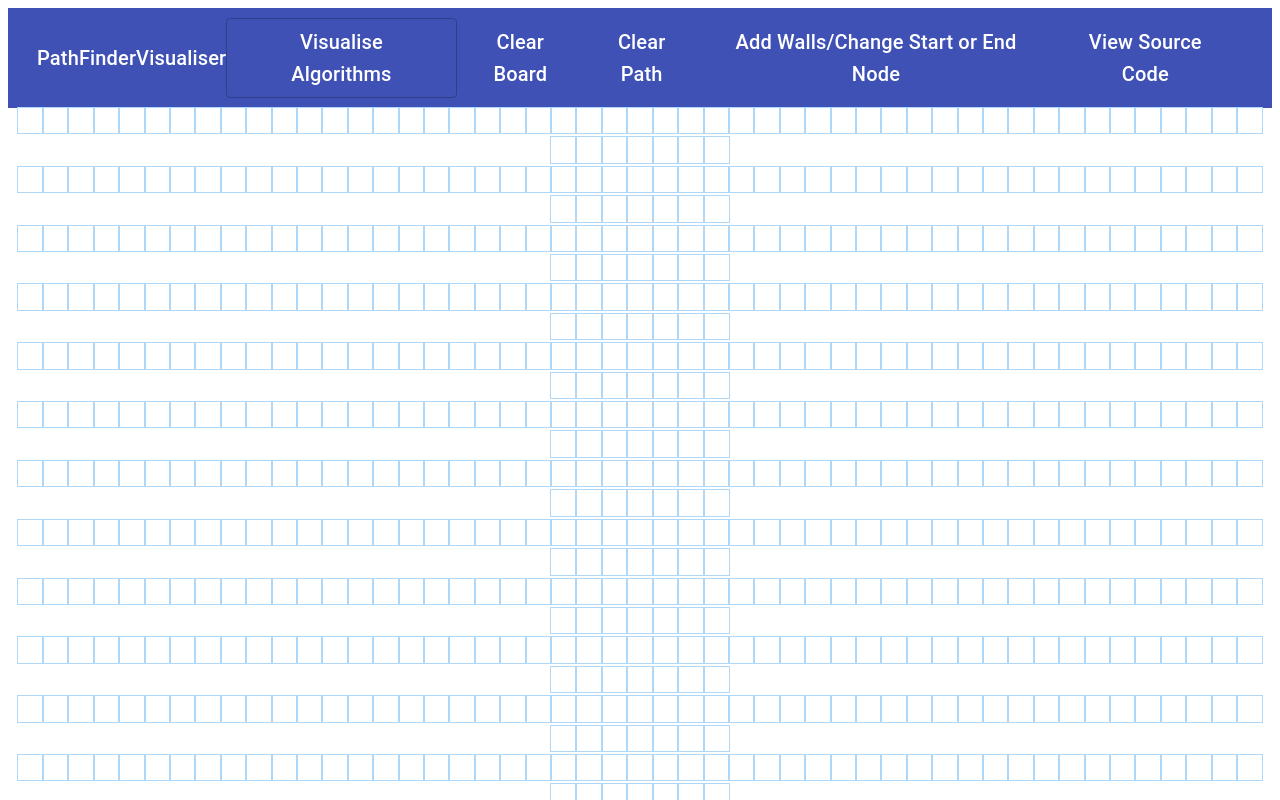
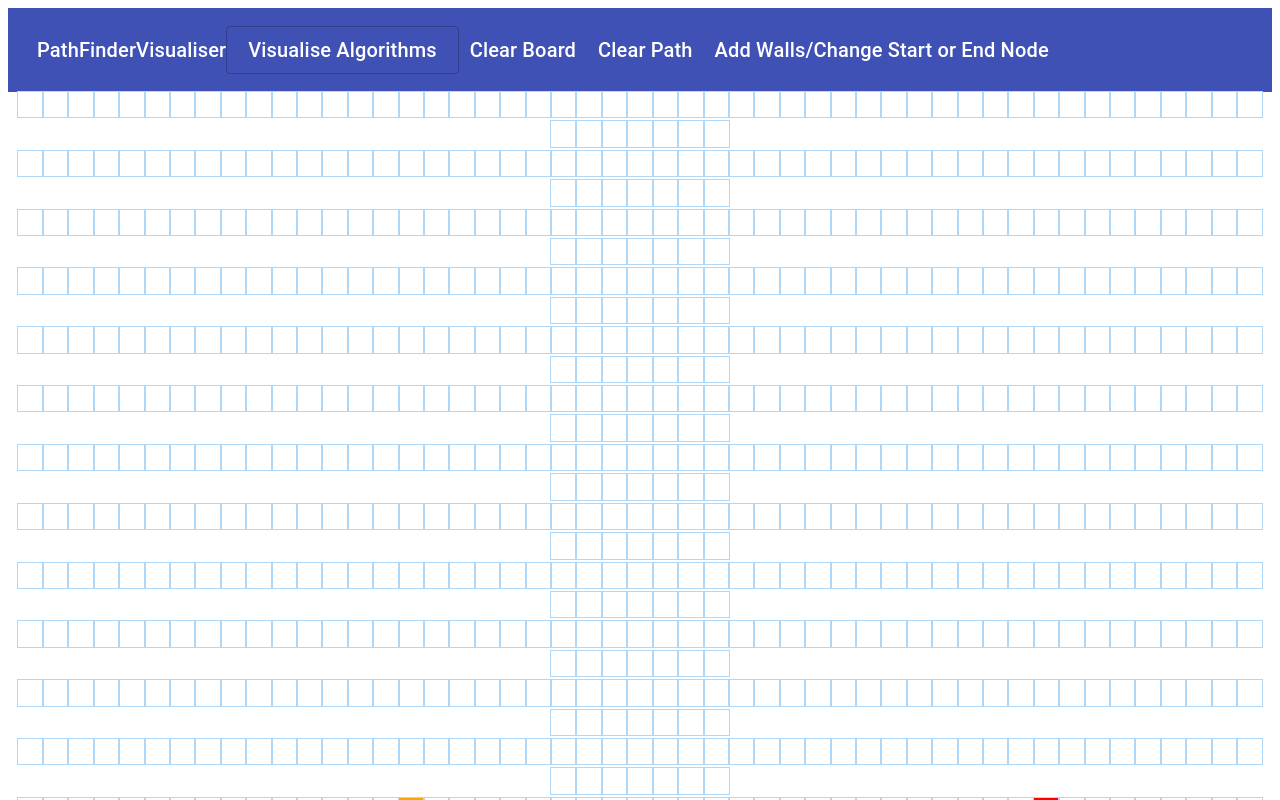
Before and after one commit to KevinLohJunYong/PathFinderVisualiser, a React (Create React App) app: page / in a window 1280 px wide. Shown: the top 800 px of the page. Built offline with nearby package versions, Linux system fonts and the light colour scheme.

Commit message:
did minor improvements in ui

```diff
--- a/src/Node/NodeStyles.css
+++ b/src/Node/NodeStyles.css
@@ -38,7 +38,7 @@
     }
 }
 .node-shortestPath {
-    background-color: yellow;
+    background-color: orange;
     animation-name: shortestPathAnimation;
     animation-iteration-count: 1;
     animation-duration: 2s;
--- a/src/PathFinderVisualiser.jsx
+++ b/src/PathFinderVisualiser.jsx
@@ -340,22 +340,9 @@ export default class PathFinderVisualiser extends React.Component {
                   style={{textTransform:"none"}}
                   onMouseEnter={()=>this.animateButton("addWallsButton")}
                   onMouseLeave={()=>this.deAnimateButton("addWallsButton")}
-                  onClick={()=>alert('Click or drag on the board! =))')}>
+                  onClick={()=>alert('Click or drag on the board! :)')}>
                   <WhiteTextTypography variant="h6">
                      Add Walls/Change Start or End Node
-                  </WhiteTextTypography>
-                </Button>
-                </div>
-                <div>
-                <Button
-                   id="GitHubButton"
-                   size="large"
-                   style={{textTransform:"none"}}
-                   onMouseEnter={()=>this.animateButton("GitHubButton")}
-                   onMouseLeave={()=>this.deAnimateButton("GitHubButton")}
-                   onClick={()=>this.redirectToGitHub()}>
-                  <WhiteTextTypography variant="h6">
-                     View Source Code
                   </WhiteTextTypography>
                 </Button>
                 </div>
```
